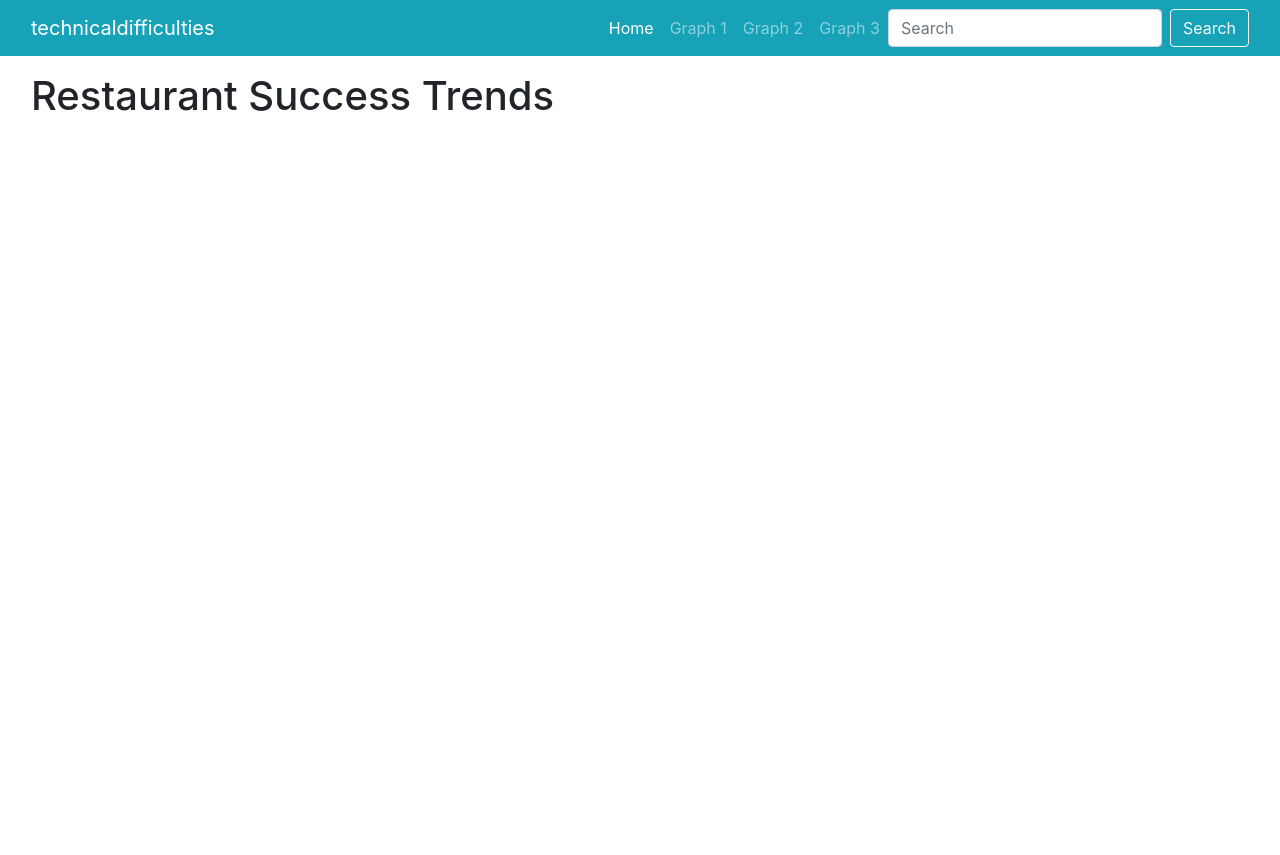
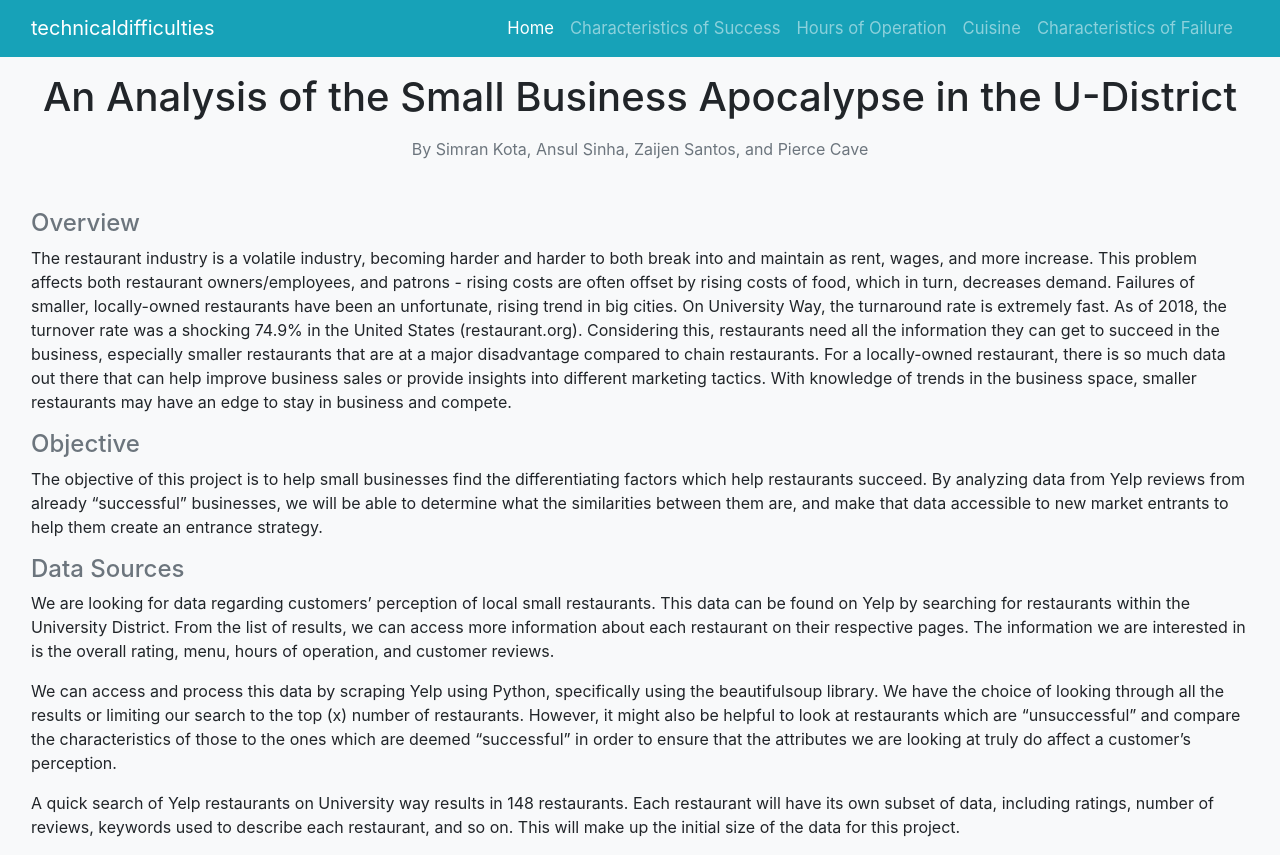
Before and after one commit to ansul27/technicaldifficulties, a website: page home.html in a window 1280 px wide. Before the commit the page ends 800 px from the top, so only its background shows below. Drawn offline with nearby package versions, Linux system fonts and the light colour scheme.

Commit message:
YAY bootstrap

```diff
--- /dev/null
+++ b/home.css
@@ -0,0 +1,9 @@
+.nav-item {
+    font-size: 1.3vw;
+}
+
+@media (max-width: 768px) {
+    .nav-item {
+        font-size: 2vw;
+    }
+}
--- a/home.html
+++ b/home.html
@@ -9,9 +9,10 @@
   <meta name="viewport" content="width=device-width, initial-scale=1.0">
   <link rel="stylesheet" href="https://cdnjs.cloudflare.com/ajax/libs/normalize/8.0.0/normalize.min.css">
   <link rel="stylesheet" href="https://stackpath.bootstrapcdn.com/bootstrap/4.4.1/css/bootstrap.min.css" integrity="sha384-Vkoo8x4CGsO3+Hhxv8T/Q5PaXtkKtu6ug5TOeNV6gBiFeWPGFN9MuhOf23Q9Ifjh" crossorigin="anonymous">
+  <link rel="stylesheet" href="./home.css">
 </head>
 
-<body>
+<body class="bg-light">
     <nav class="navbar navbar-expand-md navbar-dark bg-info sticky-top">
         <div class="container-fluid">
             <a class="navbar-brand" href="#">technicaldifficulties</a>
@@ -21,29 +22,52 @@
             </button>
 
             <div class="collapse navbar-collapse" id="navbarResponsive">
-                <ul class="navbar-nav ml-auto">
+                <ul class="navbar-nav ml-auto mr-2">
                     <li class="nav-item active">
                         <a class="nav-link" href="./index.html">Home <span class="sr-only">(current)</span></a>
                     </li>
                     <li class="nav-item">
-                        <a class="nav-link" href="#">Graph 1</a>
+                        <a class="nav-link" href="#">Characteristics of Success</a>
                     </li>
                     <li class="nav-item">
-                        <a class="nav-link" href="#">Graph 2</a>
+                        <a class="nav-link" href="#">Hours of Operation</a>
                     </li>
                     <li class="nav-item">
-                        <a class="nav-link" href="#">Graph 3</a>
+                        <a class="nav-link" href="#">Cuisine</a>
+                    </li>
+                    <li class="nav-item">
+                        <a class="nav-link" href="#">Characteristics of Failure</a>
                     </li>
                 </ul>
-                <form class="form-inline my-2 my-lg-0">
+                <!-- <form class="form-inline my-2 my-lg-0">
                     <input class="form-control mr-sm-2" type="search" placeholder="Search" aria-label="Search">
                     <button class="btn btn-outline-light my-2 my-sm-0" type="submit">Search</button>
-                </form>
+                </form> -->
             </div>
         </div>
     </nav>
     <div class="container-fluid">
-        <h1 class="mt-3 ml-3">Restaurant Success Trends</h1>
+        <h1 class="my-3 mx-3 text-center">An Analysis of the Small Business Apocalypse in the U-District</h1>
+        <p class="text-muted text-center">By Simran Kota, Ansul Sinha, Zaijen Santos, and Pierce Cave</p>
+        <h4 class="mx-3 mt-5 text-secondary">Overview</h4>
+        <p class="mx-3">
+            The restaurant industry is a volatile industry, becoming harder and harder to both break into and maintain as rent, wages, and more increase. This problem affects both restaurant owners/employees, and patrons - rising costs are often offset by rising costs of food, which in turn, decreases demand.
+            Failures of smaller, locally-owned restaurants have been an unfortunate, rising trend in big cities. On University Way, the turnaround rate is extremely fast. As of 2018, the turnover rate was a shocking 74.9% in the United States (restaurant.org). Considering this, restaurants need all the information they can get to succeed in the business, especially smaller restaurants that are at a major disadvantage compared to chain restaurants.
+            For a locally-owned restaurant, there is so much data out there that can help improve business sales or provide insights into different marketing tactics. With knowledge of trends in the business space, smaller restaurants may have an edge to stay in business and compete.
+        </p>
+        <h4 class="mx-3 mt-3 text-secondary">Objective</h4>
+        <p class="mx-3">The objective of this project is to help small businesses find the differentiating factors which help restaurants succeed. By analyzing data from Yelp reviews from already “successful” businesses, we will be able to determine what the similarities between them are, and make that data accessible to new market entrants to help them create an entrance strategy.
+        </p>
+        <h4 class="mx-3 mt-3 text-secondary">Data Sources</h4>
+        <p class="mx-3">
+            We are looking for data regarding customers’ perception of local small restaurants. This data can be found on Yelp by searching for restaurants within the University District. From the list of results, we can access more information about each restaurant on their respective pages. The information we are interested in is the overall rating, menu, hours of operation, and customer reviews.
+        </p>
+        <p class="mx-3">
+            We can access and process this data by scraping Yelp using Python, specifically using the beautifulsoup library. We have the choice of looking through all the results or limiting our search to the top (x) number of restaurants. However, it might also be helpful to look at restaurants which are “unsuccessful” and compare the characteristics of those to the ones which are deemed “successful” in order to ensure that the attributes we are looking at truly do affect a customer’s perception.
+        </p>
+        <p class="mx-3">
+            A quick search of Yelp restaurants on University way results in 148 restaurants. Each restaurant will have its own subset of data, including ratings, number of reviews, keywords used to describe each restaurant, and so on. This will make up the initial size of the data for this project.
+        </p>
     </div>
 </body>
 
```
